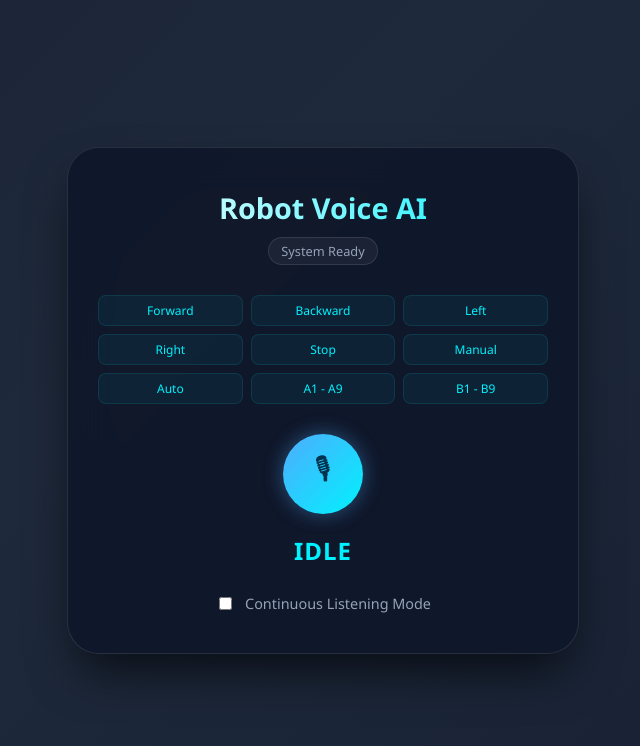
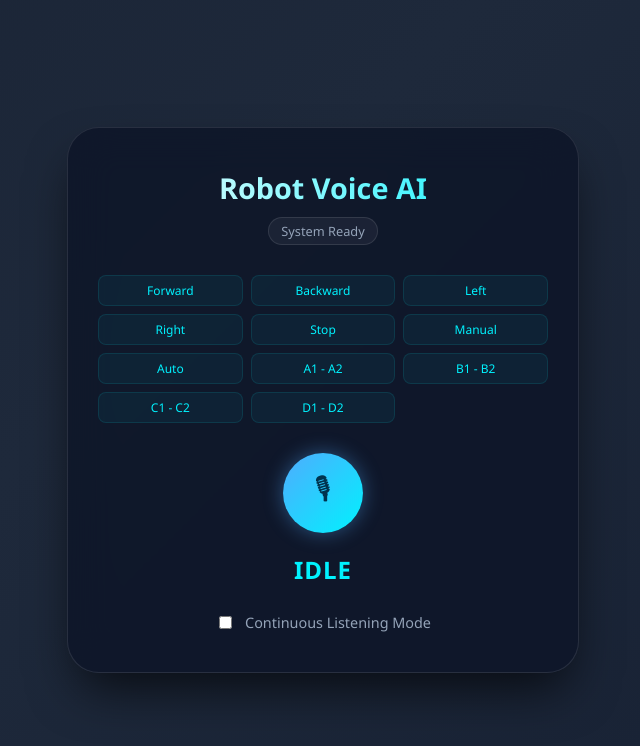
Before and after one commit to Shaaz-55/wifi-control-robo, a plain HTML site: page index.html in a window 1280 px wide. Shown: the whole page, without its empty margins (317-957 px from the left). Drawn offline with Linux system fonts and the light colour scheme.

Commit message:
new code updated

```diff
--- a/index.html
+++ b/index.html
@@ -149,8 +149,10 @@
       <div class="cmd-item">Stop</div>
       <div class="cmd-item">Manual</div>
       <div class="cmd-item">Auto</div>
-      <div class="cmd-item">A1 - A9</div>
-      <div class="cmd-item">B1 - B9</div>
+      <div class="cmd-item">A1 - A2</div>
+      <div class="cmd-item">B1 - B2</div>
+      <div class="cmd-item">C1 - C2</div>
+      <div class="cmd-item">D1 - D2</div>
     </div>
 
     <button id="micBtn" class="mic-btn" onclick="toggleListening()">🎙</button>
@@ -164,7 +166,7 @@
   </div>
 
 <script>
-  const ESP_IP = "http://10.204.94.75";
+  const ESP_IP = "http://10.142.50.75";
   const micBtn = document.getElementById("micBtn");
   const transcriptDiv = document.getElementById("transcript");
   const statusBadge = document.getElementById("status");
```
Also changed, not shown: 1 other file.
